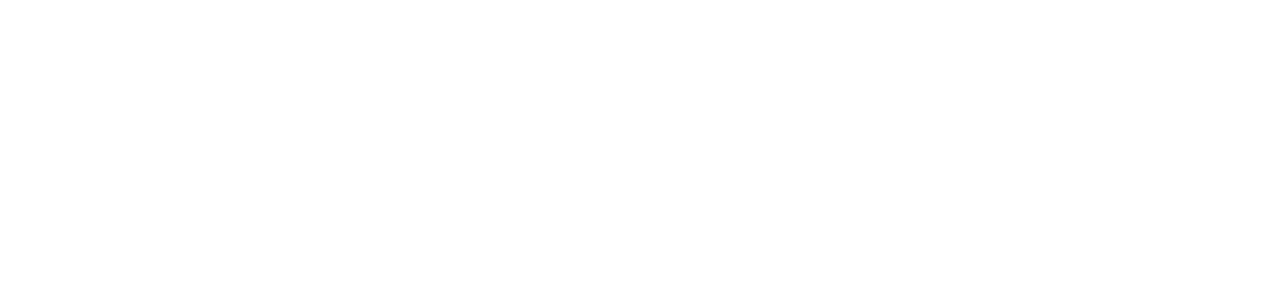
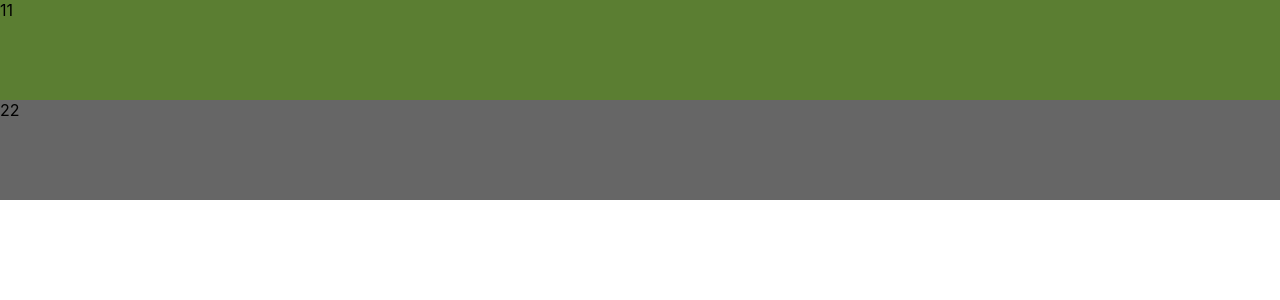
Before and after one commit to mingxingchen2333/portfolio, a React (Create React App) app: page /miui in a window 1280 px wide. Shown: the top 300 px of the page. Built offline with nearby package versions, Linux system fonts and the light colour scheme.

Commit message:
finish onclick direct pages

```diff
--- a/src/App.js
+++ b/src/App.js
@@ -3,6 +3,10 @@ import { Route, Switch } from 'react-router-dom';
 import './App.css';
 import Home from "./pages/Home";
 import About from "./pages/About";
+import MiUi from "./pages/MiUi";
+import Redesign from "./pages/Redesign";
+import MusicHunter from "./pages/MusicHunter";
+import Kraftful from "./pages/Kraftful";
 
 
 
@@ -14,6 +18,10 @@ export default class App extends Component {
             <Switch>
                 <Route exact path="/" component={Home}/>
                 <Route exact path="/about" component={About}/>
+                <Route exact path="/miui" component={MiUi}/>
+                <Route exact path="/redesign" component={Redesign}/>
+                <Route exact path="/music" component={MusicHunter}/>
+                <Route exact path="/kraftful" component={Kraftful}/>
             </Switch>
         </header>
     );
--- a/src/pages/Home.jsx
+++ b/src/pages/Home.jsx
@@ -105,16 +105,14 @@ export default class Home extends Component {
                 </div>
                 <div className="wrapper">
                     <div id="row1">
-                        <div className="miui" onMouseEnter={this.handleMouseEnterPart1}
-                             onMouseLeave={this.handleMouseLeavePart1}>
+                        <div className="miui" onMouseEnter={this.handleMouseEnterPart1} onMouseLeave={this.handleMouseLeavePart1} onClick={event => window.location.href='./miui'}>
                             <div className="details" style={{opacity: this.state.opacity1}}/>
                             <div className="img__description" style={{display: this.state.display1}}>
                                 <h1>MiUi</h1>
                                 <p>Designed interfaces for Xiaomi</p>
                             </div>
                         </div>
-                        <div className="redesign" onMouseEnter={this.handleMouseEnterPart2}
-                             onMouseLeave={this.handleMouseLeavePart2}>
+                        <div className="redesign" onMouseEnter={this.handleMouseEnterPart2} onMouseLeave={this.handleMouseLeavePart2} onClick={event => window.location.href='./redesign'}>
                             <div className="details" style={{opacity: this.state.opacity2}}/>
                             <div className="img__description" style={{display: this.state.display2}}>
                                 <h1>Redesign</h1>
@@ -122,15 +120,13 @@ export default class Home extends Component {
                         </div>
                     </div>
                     <div id="row2">
-                        <div className="development" onMouseEnter={this.handleMouseEnterPart3}
-                             onMouseLeave={this.handleMouseLeavePart3}>
+                        <div className="development" onMouseEnter={this.handleMouseEnterPart3} onMouseLeave={this.handleMouseLeavePart3} onClick={event => window.location.href='./music'}>
                             <div className="details" style={{opacity: this.state.opacity3}}/>
                             <div className="img__description" style={{display: this.state.display3}}>
                                 <h1>Music Hunter</h1>
                             </div>
                         </div>
-                        <div className="interactive" onMouseEnter={this.handleMouseEnterPart4}
-                             onMouseLeave={this.handleMouseLeavePart4}>
+                        <div className="interactive" onMouseEnter={this.handleMouseEnterPart4} onMouseLeave={this.handleMouseLeavePart4} onClick={event => window.location.href='/kraftful'}>
                             <div className="details" style={{opacity: this.state.opacity4}}/>
                             <div className="img__description" style={{display: this.state.display4}}>
                                 <h1>Smart Robot</h1>
--- /dev/null
+++ b/src/pages/Kraftful.jsx
@@ -0,0 +1,17 @@
+import React, { Component } from 'react';
+
+export default class Kraftful extends Component{
+    constructor() {
+        super();
+    }
+
+    render() {
+        return(
+            <body>
+            <div>
+                Kraftful
+            </div>
+            </body>
+        );
+    }
+}
--- a/src/pages/MiUi.css
+++ b/src/pages/MiUi.css
@@ -0,0 +1,9 @@
+.project-intro {
+    height: 100px;
+    background-color: #5B7E32;
+}
+
+.main-features {
+    height: 100px;
+    background-color: #666666;
+}
--- a/src/pages/MiUi.jsx
+++ b/src/pages/MiUi.jsx
@@ -0,0 +1,22 @@
+import React, { Component } from 'react';
+import './MiUi.css'
+
+export default class MiUi extends Component {
+    constructor() {
+        super();
+
+        this.state = {
+
+        }
+    }
+
+    render() {
+        return (
+            <body>
+            <div className="project-intro">11</div>
+            <div className="main-features">22</div>
+            </body>
+        );
+    }
+
+}
--- /dev/null
+++ b/src/pages/MusicHunter.jsx
@@ -0,0 +1,17 @@
+import React, { Component } from 'react';
+
+export default class MusicHunter extends Component{
+    constructor() {
+        super();
+    }
+
+    render() {
+        return (
+            <body>
+            <div>
+                MusicHunter
+            </div>
+            </body>
+        );
+    }
+}
--- /dev/null
+++ b/src/pages/Redesign.jsx
@@ -0,0 +1,16 @@
+import React, { Component } from 'react'
+
+export default class Redesign extends Component {
+    constructor() {
+        super();
+    }
+
+    render() {
+        return (
+            <body>
+            Redesign
+            </body>
+        );
+    }
+
+}
```
Also changed, not shown: src/pages/Kraftful.css (added), src/pages/MusicHunter.css (added), src/pages/Redesign.css (added).
